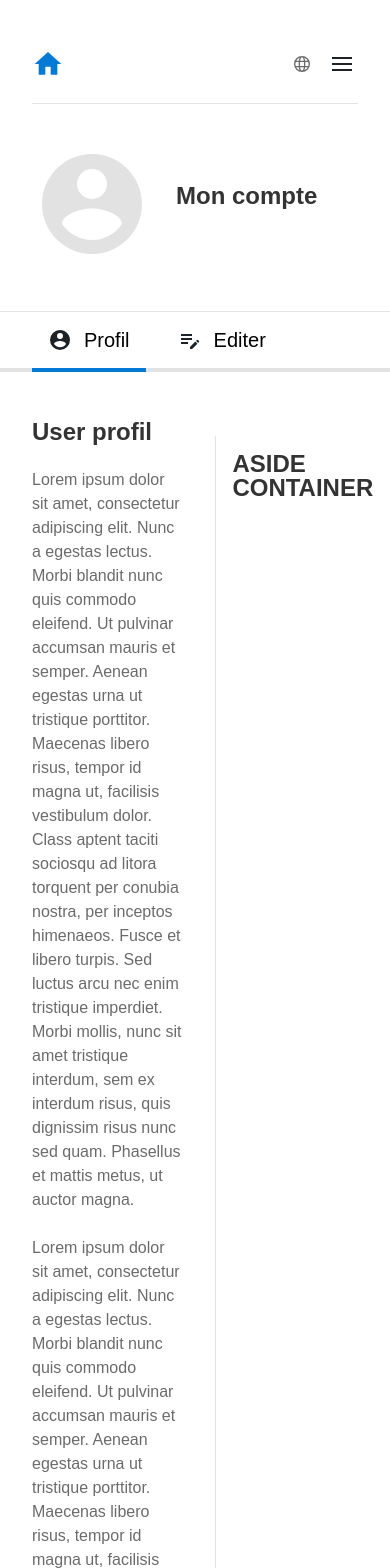
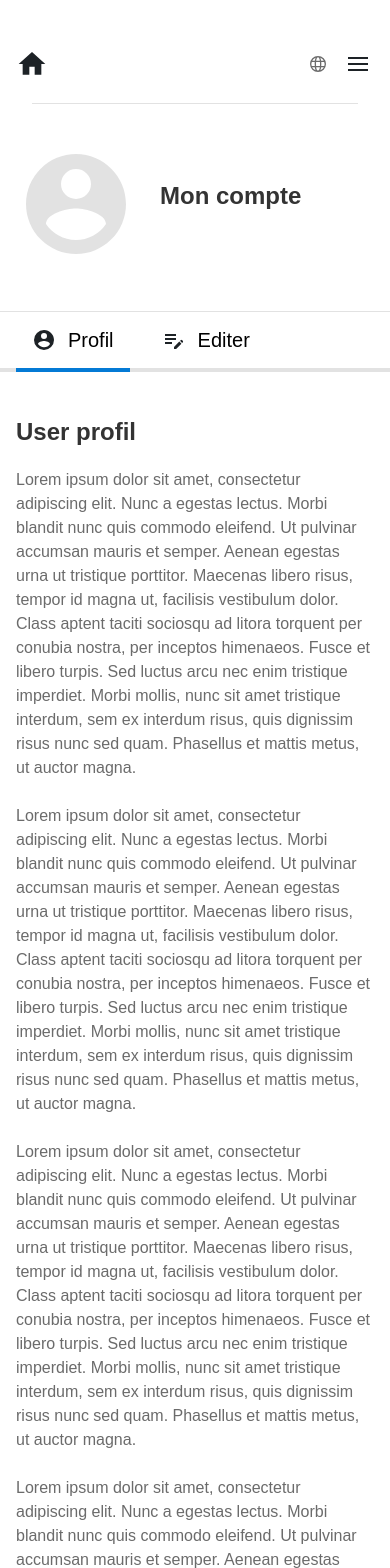
Before and after one commit to raficraft/my_heart_my_art_final, a Next.js app: page /admin in a window 390 px wide. Shown: the top 1568 px of the page. Built offline with nearby package versions, Linux system fonts and the light colour scheme; no server answers; sample sign-in values are in the browser's storage.

Commit message:
rework responsive

```diff
--- a/Sass/abstract/_animation.scss
+++ b/Sass/abstract/_animation.scss
@@ -21,3 +21,15 @@
     opacity: 1;
   }
 }
+
+@keyframes right_TO_origin {
+  0% {
+    opacity: 0;
+    transform: translateX(100%);
+  }
+
+  100% {
+    transform: translateX(0);
+    opacity: 1;
+  }
+}
--- a/Sass/abstract/global.module.scss
+++ b/Sass/abstract/global.module.scss
@@ -10,7 +10,7 @@
   width: $container_width;
 
   @media screen and (max-width: 1439px) {
-    width: calc(100% - 4rem);
+    width: calc(100% - 2rem);
   }
 }
 
@@ -38,6 +38,9 @@
   @include flex(column, nowrap, center, flex-start);
   margin: 0.5rem 0;
   position: relative;
+  @media screen and (max-width: 700px) {
+    @include flex(row, wrap, center, center);
+  }
   input[type="text"],
   input[type="password"] {
     border: 2px solid $grey;
@@ -59,6 +62,10 @@
     font-weight: bold;
     width: 100%;
     margin: 0 0 $space 0;
+
+    @media screen and (max-width: 850px) {
+      text-align: center;
+    }
   }
 }
 
--- a/engine/component/header/Header.module.scss
+++ b/engine/component/header/Header.module.scss
@@ -36,7 +36,7 @@
 
       svg {
         font-size: 3rem;
-        color: $blue;
+        color: $black;
         width: 2rem;
         height: 2rem;
       }
--- a/engine/component/header/lang_select/Lang_select.module.scss
+++ b/engine/component/header/lang_select/Lang_select.module.scss
@@ -30,7 +30,7 @@
     //box-shadow: $standartShadow;
     filter: drop-shadow(0px 0px 4px rgb(121, 121, 121));
     opacity: 0;
-    animation-name: translate;
+    animation-name: translate_by_left;
     animation-duration: $shortTime;
     animation-fill-mode: both;
 
@@ -85,7 +85,7 @@
   }
 }
 
-@keyframes translate {
+@keyframes translate_by_left {
   0% {
     opacity: 0;
     right: -108px;
@@ -95,3 +95,14 @@
     right: -8px;
   }
 }
+
+@keyframes translate_by_right {
+  0% {
+    opacity: 0;
+    left: 0;
+  }
+  100% {
+    opacity: 1;
+    left: -8px;
+  }
+}
--- a/engine/component/nav_alt/Nav_alt.js
+++ b/engine/component/nav_alt/Nav_alt.js
@@ -31,6 +31,7 @@ export default function Nav_alt({ children }) {
           </div>
         </header>
         <section className={S.nav_alt}>
+          <div className={S.nav_alt_container}>
             <Link href="/blog">
               <a
                 style={{ "--i": "1" }}
@@ -38,8 +39,8 @@ export default function Nav_alt({ children }) {
                   closeModal();
                 }}
               >
+                Blog
                 <Article_icon />
-              Blog
               </a>
             </Link>
             <Link href="/videos">
@@ -49,8 +50,8 @@ export default function Nav_alt({ children }) {
                   closeModal();
                 }}
               >
+                Videos
                 <Youtube_icon />
-              Videos
               </a>
             </Link>
             <Link href="/art">
@@ -60,8 +61,8 @@ export default function Nav_alt({ children }) {
                   closeModal();
                 }}
               >
+                My art
                 <ImageGallery />
-              My art
               </a>
             </Link>
 
@@ -72,8 +73,8 @@ export default function Nav_alt({ children }) {
                   closeModal();
                 }}
               >
+                My heart
                 <Heart_icon />
-              My heart
               </a>
             </Link>
 
@@ -84,10 +85,11 @@ export default function Nav_alt({ children }) {
                   closeModal();
                 }}
               >
+                Contact
                 <Email_icon />
-              Contact
               </a>
             </Link>
+          </div>
         </section>
       </div>
     </div>
--- a/engine/component/nav_alt/Nav_alt.module.scss
+++ b/engine/component/nav_alt/Nav_alt.module.scss
@@ -10,6 +10,7 @@
   .content {
     flex: 1;
     @include flex(column, nowrap, flex-start, center);
+    position: relative;
     width: $container_width;
     @media screen and (max-width: 1439px) {
       width: calc(100% - 4rem);
@@ -38,28 +39,41 @@
     }
 
     .nav_alt {
-      @include flex(column, nowrap, center, center);
+      @include flex(column, nowrap, center, flex-end);
       flex: 1;
       width: 100%;
 
+      &_container {
+        @include flex(column, nowrap, center, space-between);
+        width: 70%;
+        margin-right: calc(#{$space} * 2);
+
+        @media screen and (max-width: 350px) {
+          width: 100%;
+          margin: 0;
+        }
+
         a {
+          @include flex(row, nowrap, space-between, center);
           font-size: 2rem;
           line-height: 2rem;
-        @include flexCenter;
           color: $black;
           padding: calc(3 * #{$space}) 0;
           opacity: 0;
-        animation-name: bottom_TO_origin;
+          animation-name: right_TO_origin;
           animation-fill-mode: both;
           animation-duration: $shortTime;
           animation-delay: calc(var(--i) * 0.1s);
           transition: $shortTime;
           svg {
             margin: 0 calc(3 * #{$space});
+            min-width: 2rem;
+            min-height: 2rem;
           }
 
           &:hover {
             color: $blue;
+          }
         }
       }
     }
--- a/engine/component/nav_top/Nav_top.js
+++ b/engine/component/nav_top/Nav_top.js
@@ -29,30 +29,30 @@ export default function Nav_top() {
                   Blog
                 </a>
               </Link>
-              <Link href="/blog">
+              <Link href="/videos">
                 <a>
                   <Youtube_icon />
                   Videos
                 </a>
               </Link>
-              <Link href="/blog">
+              <Link href="/art">
                 <a>
                   <ImageGallery />
-                  my Art
+                  My art
                 </a>
               </Link>
             </>
           )}
           {isDesktop && (
             <>
-              <Link href="/blog">
+              <Link href="/heart">
                 <a>
                   <Heart_icon />
-                  my Heart
+                  My heart
                 </a>
               </Link>
 
-              <Link href="/blog">
+              <Link href="/contact">
                 <a>
                   <Email_icon />
                   Contact
--- a/pages/admin/Admin.module.scss
+++ b/pages/admin/Admin.module.scss
@@ -3,21 +3,30 @@
 
 .wrapper {
   @include flex(row, nowrap, space-between, center);
-  width: calc(#{$container_width});
-  flex: 1;
+  width: $container_width;
+
+  @media screen and (max-width: 1439px) {
+    width: calc(100% - 2rem);
+  }
+
   gap: 2rem;
   margin: 3rem 0;
-  @media screen and (max-width: 1439px) {
-    width: calc(100% - 4rem);
+  flex: 1;
+  @media screen and (max-width: 850px) {
+    width: 100%;
+    @include flex(row, wrap, space-between, center);
+    gap: 0;
   }
 
   aside {
     display: flex;
     align-self: stretch;
-    margin: 1rem 0;
-    min-width: 30%;
-    padding: 1rem;
+    width: 30%;
 
-    border-left: 1px solid $grey;
+    @media screen and (min-width: 850px) {
+      padding: 1rem;
+      margin: 1rem 0;
+      border-left: 1px solid $grey;
+    }
   }
 }
--- a/pages/admin/content/edit/EditProfil.module.scss
+++ b/pages/admin/content/edit/EditProfil.module.scss
@@ -4,7 +4,7 @@
 .editProfil {
   @include flex(column, nowrap, space-between, flex-start);
   padding-bottom: 0;
-  flex: 1;
+  width: 100%;
 
   form {
     width: 100%;
@@ -16,12 +16,20 @@
     .errorText {
       margin: 1rem 0;
       color: $red;
+
+      @media screen and (max-width: 850px) {
+        text-align: center;
+      }
     }
   }
 
   .form_content {
     @include flex(row, wrap, space-between, center);
     width: 100%;
+
+    @media screen and (max-width: 850px) {
+      @include flex(column, wrap, center, center);
+    }
   }
 
   footer {
@@ -35,7 +43,7 @@
 
   .bloc_input {
     flex: 1;
-    margin: 1rem;
+    margin: 1rem 0;
     label {
       font-weight: bold;
       text-transform: uppercase;
--- a/pages/admin/index.js
+++ b/pages/admin/index.js
@@ -1,14 +1,12 @@
-import React, { useContext, useRef, useState } from "react";
+import React from "react";
 import withAuth from "../../context/withAuth/WithAuth";
 import Head from "next/head";
 
 import L from "./../../Sass/Layout.module.scss";
 import G from "./../../Sass/abstract/global.module.scss";
-
 import S from "./Admin.module.scss";
 
 import Admin_header, { TabContent } from "./header/Admin_header";
-import { DashboardContext } from "../../context/Admin/DashboardContext";
 
 function DashBoard() {
   return (
```
Lines whose indentation alone changed are shown as unchanged.
